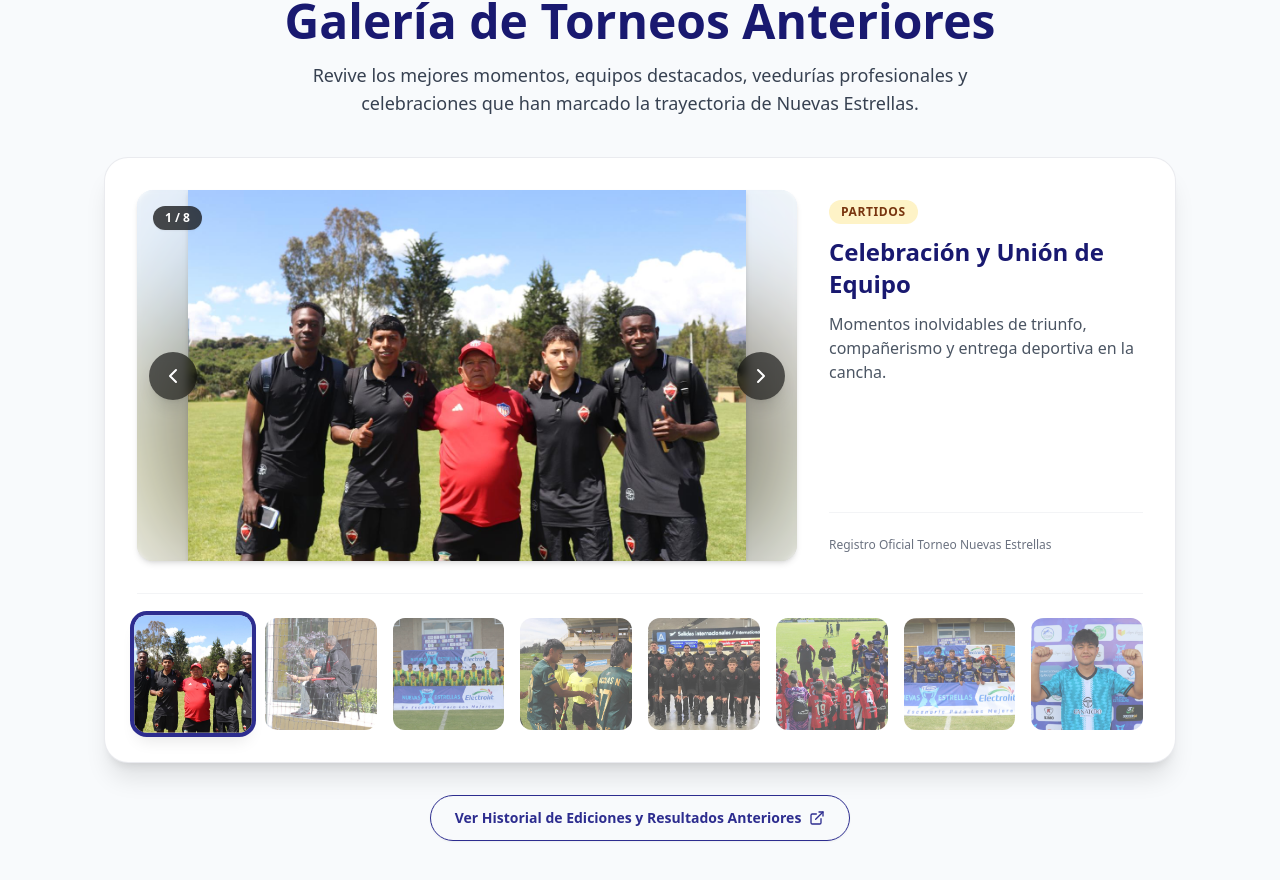
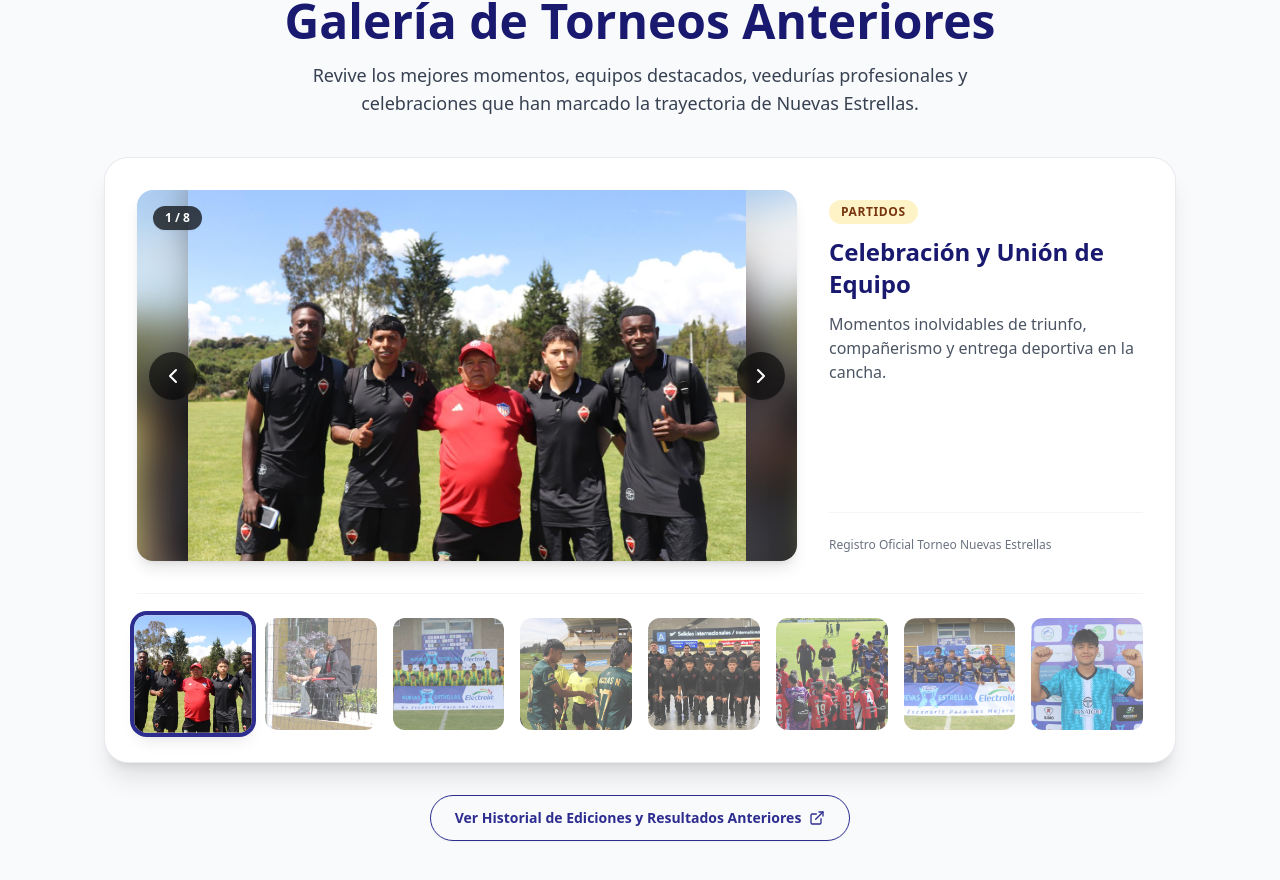
Before and after one commit to CesarGaviriaS/NuevasEstrellas2026, a Next.js app: page / in a window 1280 px wide. Shown: the part 2024-2904 px from the top of the page. Built offline with nearby package versions, Linux system fonts and the light colour scheme; no server answers.

Commit message:
Ajustar efecto de fondo en galeria usando la misma imagen con zoom y desenfoque gausiano

```diff
--- a/src/components/v2/GaleriaV2.tsx
+++ b/src/components/v2/GaleriaV2.tsx
@@ -106,9 +106,9 @@ export default function GaleriaV2() {
                     {/* Main Slide Presentation */}
                     <div className="relative">
                         <div className="grid grid-cols-1 lg:grid-cols-12 gap-6 lg:gap-8 items-center">
-                            {/* Slide Image (16:9 Aspect Ratio with vibrant blurred background fill) */}
-                            <div className="lg:col-span-8 relative aspect-video w-full rounded-2xl overflow-hidden bg-gray-100 shadow-md group">
-                                {/* Blurred background version of the same image */}
+                            {/* Slide Image (16:9 Aspect Ratio with zoomed & blurred background fill) */}
+                            <div className="lg:col-span-8 relative aspect-video w-full rounded-2xl overflow-hidden shadow-lg group bg-black/5">
+                                {/* Capa de fondo: La misma imagen con zoom y desenfoque para rellenar los bordes */}
                                 <div className="absolute inset-0 overflow-hidden pointer-events-none">
                                     <Image
                                         key={`bg-${activePhoto.src}`}
@@ -116,20 +116,19 @@ export default function GaleriaV2() {
                                         alt=""
                                         fill
                                         aria-hidden="true"
-                                        className="object-cover blur-3xl scale-135 opacity-90 filter brightness-105 saturate-125 transition-all duration-700"
+                                        className="object-cover scale-125 blur-lg brightness-95 transition-all duration-500"
                                         sizes="(max-width: 1024px) 100vw, 70vw"
                                     />
-                                    <div className="absolute inset-0 bg-white/10 backdrop-blur-[2px]" />
                                 </div>
 
-                                {/* Foreground sharp image (object-contain to display full photo) */}
+                                {/* Capa frontal: La imagen completa nítida sin recortar */}
                                 <Image
                                     key={`fg-${activePhoto.src}`}
                                     src={activePhoto.src}
                                     alt={activePhoto.title}
                                     fill
                                     priority
-                                    className="relative z-10 object-contain drop-shadow-md transition-transform duration-500 group-hover:scale-[1.02]"
+                                    className="relative z-10 object-contain drop-shadow-2xl transition-transform duration-500 group-hover:scale-[1.01]"
                                     sizes="(max-width: 1024px) 100vw, 70vw"
                                 />
 
```
